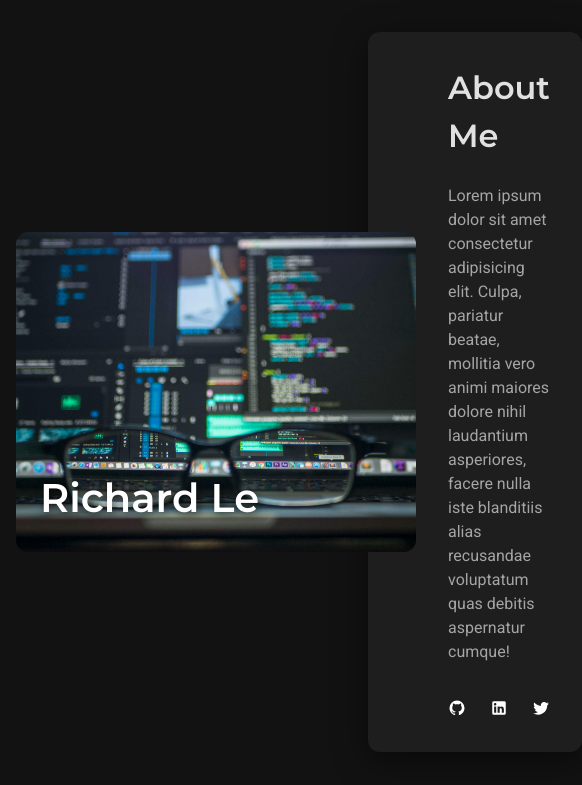
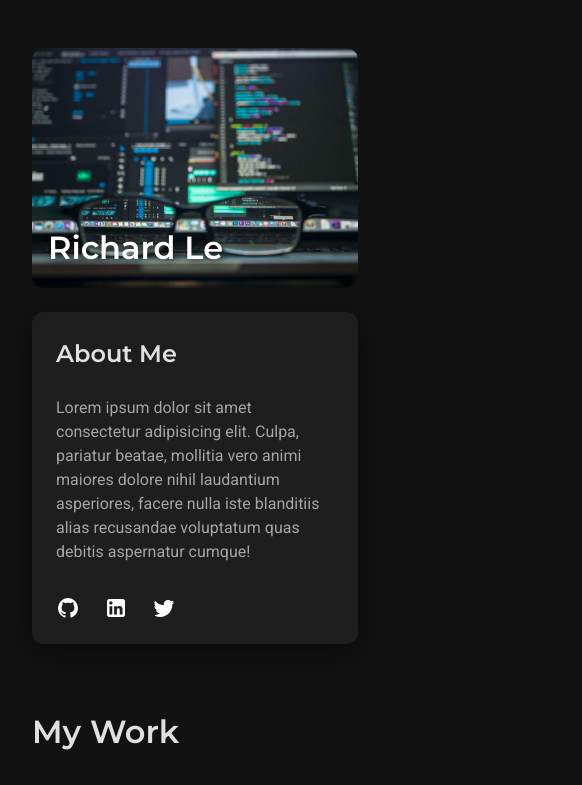
Before and after one commit to rlechuong/homepage, a website built with webpack: page src/template.html in a window 390 px wide. Shown: the top 785 px of the page, 582 px wide, since content can reach past the window. Built offline with nearby package versions, Linux system fonts and the light colour scheme.

Commit message:
Add initial tablet and mobile styling

```diff
--- a/src/styles.css
+++ b/src/styles.css
@@ -1,4 +1,12 @@
+/* ========================================
+   GOOGLE FONTS IMPORT
+   ======================================== */
+
 @import url("https://fonts.googleapis.com/css2?family=Montserrat:wght@400;600;700&family=Roboto:wght@300;400;500&display=swap");
+
+/* ========================================
+   CSS CUSTOM PROPERTIES (VARIABLES)
+   ======================================== */
 
 :root {
   /* Background Colors */
@@ -7,7 +15,7 @@
   --bg-elevated-high: #2d2d2d; /* Hover states, higher elevation */
 
   /* Accent/Brand Colors */
-  --accent-primary: #ff9d5c; /* Warm, subtle orange (your main accent) */
+  --accent-primary: #ff9d5c; /* Warm, subtle orange (main accent) */
   --accent-hover: #ffb380; /* Lighter orange for hover states */
   --accent-dark: #e8824a; /* Darker orange for active states */
 
@@ -18,21 +26,23 @@
 
   /* Project Card Accent Colors (varied, harmonious palette) */
   --project-red: #ef5350;
+  --project-orange: #ffa726;
+  --project-yellow: #ffca28;
+  --project-green: #66bb6a;
+  --project-blue: #42a5f5;
   --project-purple: #ab47bc;
-  --project-green: #66bb6a;
   --project-pink: #ec407a;
-  --project-orange: #ffa726;
-  --project-blue: #42a5f5;
 
   /* Utility Colors */
   --border-color: rgba(255, 255, 255, 0.12);
   --shadow: rgba(0, 0, 0, 0.5);
 }
 
-/*
-  Josh's Custom CSS Reset
-  https://www.joshwcomeau.com/css/custom-css-reset/
-*/
+/* ========================================
+   CSS RESET
+   Josh's Custom CSS Reset
+   https://www.joshwcomeau.com/css/custom-css-reset/
+   ======================================== */
 
 *,
 *::before,
@@ -98,7 +108,9 @@ h6 {
   isolation: isolate;
 }
 
-/* Global Styling */
+/* ========================================
+   GLOBAL STYLES
+   ======================================== */
 
 body {
   font-family: "Roboto", sans-serif;
@@ -127,21 +139,46 @@ a:hover {
   color: var(--accent-hover);
 }
 
+/* Keyboard navigation - only shows when tabbing */
+a:focus-visible {
+  outline: 2px solid var(--accent-primary);
+  outline-offset: 2px;
+}
+
 img {
   border-radius: 0.75rem;
+  transition: all 0.3s ease;
 }
 
-.social-links a:hover {
+/* ========================================
+   ICON INTERACTIONS
+   Hover, active, and focus states for accessibility
+   ======================================== */
+
+.social-links a,
+.project-links a {
+  transition: transform 0.3s ease;
+}
+
+.social-links a:hover,
+.project-links a:hover {
   transform: scale(1.25);
 }
 
-.social-links a:active {
-  /* Edit This Later */
+.social-links a:active,
+.project-links a:active {
   transform: scale(1.1);
   opacity: 0.8;
 }
 
-/* Icon Sizes & Color */
+.social-links a:focus-visible,
+.project-links a:focus-visible {
+  transform: scale(1.15);
+}
+
+/* ========================================
+   ICON SIZES
+   ======================================== */
 
 .social-links img {
   width: 24px;
@@ -164,7 +201,10 @@ img {
   filter: invert(1);
 }
 
-/* Header Section */
+/* ========================================
+   HEADER SECTION
+   Photo with overlapping About Me card
+   ======================================== */
 
 .hero {
   position: relative;
@@ -181,7 +221,7 @@ img {
   position: relative;
   flex-shrink: 0;
   width: 25rem;
-  z-index: 2;
+  z-index: 2; /* Above about me card for overlap effect */
 }
 
 .hero-image img {
@@ -203,12 +243,12 @@ img {
 
 .about {
   background-color: var(--bg-elevated);
-  padding: 2rem 2rem 2rem 5rem;
+  padding: 2rem 2rem 2rem 5rem; /* Extra left padding for overlap */
   border-radius: 0.75rem;
   box-shadow: 0 0.5rem 2rem rgba(0, 0, 0, 0.5);
   flex: 1;
-  margin-left: -4rem;
-  z-index: 1;
+  margin-left: -4rem; /* Negative margin creates overlap */
+  z-index: 1; /* Behind photo */
 }
 
 .about h2 {
@@ -228,15 +268,9 @@ img {
   align-items: center;
 }
 
-.social-links a {
-  transition: transform 0.3s ease;
-}
-
-.social-links a:hover {
-  transform: scale(1.25);
-}
-
-/* Projects Section */
+/* ========================================
+   PROJECTS SECTION
+   ======================================== */
 
 .projects {
   padding: 1rem;
@@ -294,17 +328,44 @@ img {
   font-size: 1rem;
 }
 
+/* Colored accent borders for visual variety */
+.project-card:nth-child(1) {
+  border-top: 3px solid var(--project-red);
+}
+
+.project-card:nth-child(2) {
+  border-top: 3px solid var(--project-orange);
+}
+
+.project-card:nth-child(3) {
+  border-top: 3px solid var(--project-yellow);
+}
+
+.project-card:nth-child(4) {
+  border-top: 3px solid var(--project-green);
+}
+
+.project-card:nth-child(5) {
+  border-top: 3px solid var(--project-blue);
+}
+
+.project-card:nth-child(6) {
+  border-top: 3px solid var(--project-purple);
+}
+
 .project-links {
   display: flex;
   gap: 1.5rem;
 }
 
-/* Footer Section */
+/* ========================================
+   FOOTER SECTION
+   ======================================== */
 
 .contact {
   background-color: var(--bg-elevated);
   padding: 2rem;
-  margin-top: 3rem;
+  margin-top: 2rem;
 }
 
 .contact-container {
@@ -371,9 +432,39 @@ img {
 
 /* ========================================
    TABLET STYLING
+   Side-by-side layouts maintained, sizes reduced
    ======================================== */
 
 @media (max-width: 768px) {
+  /* Header Section */
+  .hero {
+    padding: 2rem;
+    gap: 1.5rem;
+  }
+
+  .hero-image {
+    width: 20rem;
+  }
+
+  .hero-image img {
+    height: 20rem;
+  }
+
+  .hero-image h1 {
+    font-size: 2rem;
+    bottom: 1rem;
+    left: 1rem;
+  }
+
+  .about {
+    padding: 1rem 1rem 1rem 2.5rem;
+    margin-left: -2rem;
+  }
+
+  .about h2 {
+    font-size: 1.5rem;
+  }
+
   /* Projects Section */
   .projects {
     padding: 2rem;
@@ -385,11 +476,6 @@ img {
   }
 
   /* Footer Section */
-  .contact {
-    padding: 2rem 1rem;
-    margin-top: 2rem;
-  }
-
   .contact-container {
     gap: 2rem;
   }
@@ -409,13 +495,64 @@ img {
 }
 
 /* ========================================
+   SMALL TABLET / LARGE MOBILE STYLING
+   ======================================== */
+
+@media (max-width: 600px) {
+  .hero-image {
+    width: 15rem;
+  }
+
+  .hero-image img {
+    height: 15rem;
+  }
+
+  .contact-container > img {
+    width: 10rem;
+    height: 10rem;
+  }
+}
+
+/* ========================================
    MOBILE STYLING
    ======================================== */
 
 @media (max-width: 480px) {
+  /* Header Section */
+  .hero {
+    flex-direction: column;
+    padding: 2rem;
+    gap: 1.5rem;
+  }
+
+  .hero-image {
+    width: 100%;
+    max-width: 25rem;
+  }
+
+  .hero-image img {
+    height: 15rem;
+  }
+
+  .hero-image h1 {
+    font-size: 2rem;
+    bottom: 1rem;
+    left: 1rem;
+  }
+
+  .about {
+    padding: 1.5rem;
+    margin-left: 0;
+    width: 100%;
+  }
+
+  .about h2 {
+    font-size: 1.5rem;
+  }
+
   /* Projects Section */
   .projects {
-    padding: 2rem 1rem;
+    padding: 2rem;
   }
 
   .project-grid {
```
Also changed, not shown: src/template.html (+16 -2 lines).
